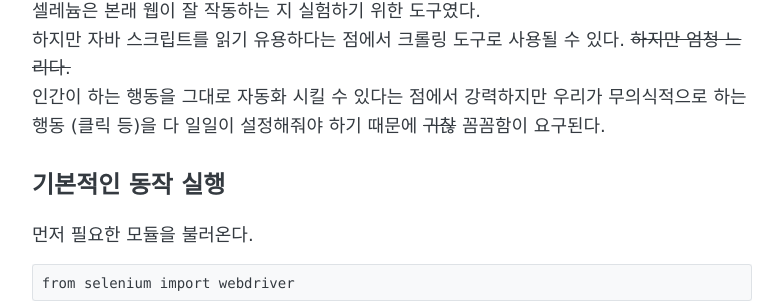
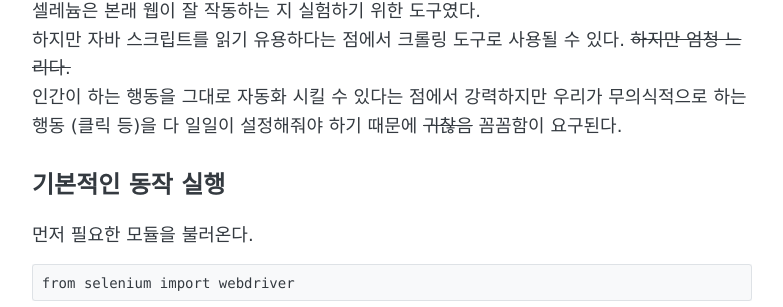
Before and after one commit to stellarway/stellarway.github.io, a Jekyll site: the page built from _posts/2019-08-28-selenium.md, in a window 1280 px wide and 900 px high. Shown: the part 313-620 px from the top of the window, without its empty margins (248-1031 px from the left). Built offline with Jekyll 4.4.1, drawn with Linux system fonts in a browser that asks for light colours.

Commit message:
_posts/2019-08-28-selenium.md updated

```diff
--- a/_posts/2019-08-28-selenium.md
+++ b/_posts/2019-08-28-selenium.md
@@ -7,7 +7,7 @@ comments: true
 
 셀레늄은 본래 웹이 잘 작동하는 지 실험하기 위한 도구였다.
 하지만 자바 스크립트를 읽기 유용하다는 점에서 크롤링 도구로 사용될 수 있다. ~~하지만 엄청 느리다.~~
-인간이 하는 행동을 그대로 자동화 시킬 수 있다는 점에서 강력하지만 우리가 무의식적으로 하는 행동 (클릭 등)을 다 일일이 설정해줘야 하기 때문에 ~~귀찮~~ 꼼꼼함이 요구된다.
+인간이 하는 행동을 그대로 자동화 시킬 수 있다는 점에서 강력하지만 우리가 무의식적으로 하는 행동 (클릭 등)을 다 일일이 설정해줘야 하기 때문에 ~~귀찮음~~ 꼼꼼함이 요구된다.
 
 ## 기본적인 동작 실행
 먼저 필요한 모듈을 불러온다.
```
Also changed, not shown: other parts of _posts/2019-08-28-selenium.md (+1 -1 lines).
